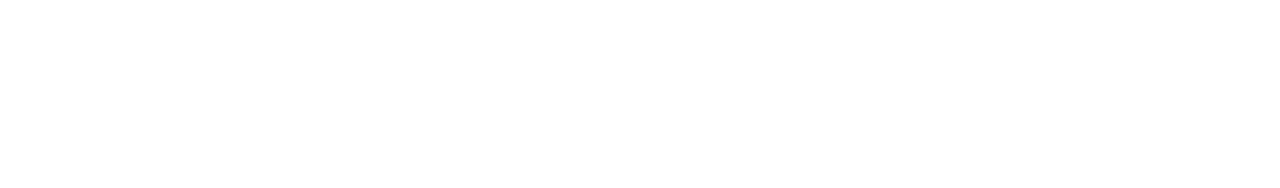
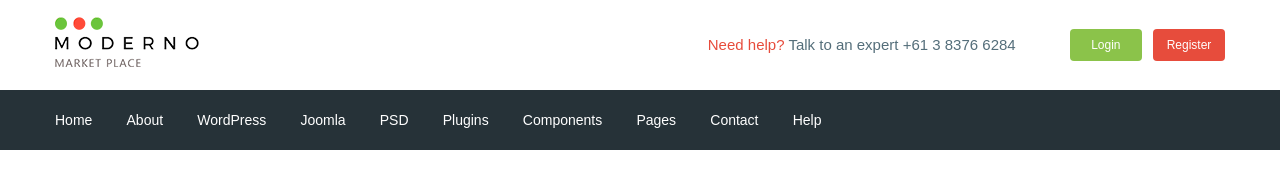
Before and after one commit to Weadmead/moderno_v2, a website: page app/index.html in a window 1280 px wide. Drawn offline with nearby package versions, Linux system fonts and the light colour scheme; files that its build step writes are made by us from their sources.

Commit message:
added header

```diff
--- a/app/index.html
+++ b/app/index.html
@@ -1,16 +1,102 @@
 <!DOCTYPE html>
 <html lang="en">
+
 <head>
     <meta charset="UTF-8">
     <meta http-equiv="X-UA-Compatible" content="IE=edge">
     <meta name="viewport" content="width=device-width, initial-scale=1.0">
     <title>Moderno</title>
+    <link href="https://fonts.googleapis.com/css2?family=Roboto:wght@500;700&display=swap" rel="stylesheet">
     <link rel="stylesheet" href="css/libs.min.css">
     <link rel="stylesheet" href="css/style.min.css">
 </head>
 
 <body>
 
+    <header class="header">
+        <div class="header__top">
+            <div class="container">
+                <div class="header__top-inner">
+                    <div class="header__logo">
+                        <a href="#">
+                            <img src="images/logo.png" alt="logo">
+                        </a>
+                    </div>
+                    <div class="header__text">
+                        <a href="#">
+                            <span>Need help?</span>
+                        </a>
+                        Talk to an expert
+                        <a class="header__phone" href="tel:61383766284">+61 3 8376 6284</a>
+                    </div>
+                    <div class="header__box">
+                        <a class="basket" href="#"></a>
+                        <a href="" class="header__btn header__btn-login">Login</a>
+                        <a href="" class="header__btn header__btn-register">Register</a>
+                    </div>
+                </div>
+            </div>
+        </div>
+        <div class="header__menu">
+            <div class="container">
+                <nav class="menu">
+                    <ul class="menu__list">
+                        <li>
+                            <a href="#">
+                                Home
+                            </a>
+                        </li>
+                        <li>
+                            <a href="#">
+                                About
+                            </a>
+                        </li>
+                        <li>
+                            <a href="#">
+                                WordPress
+                            </a>
+                        </li>
+                        <li>
+                            <a href="#">
+                                Joomla
+                            </a>
+                        </li>
+                        <li>
+                            <a href="#">
+                                PSD
+                            </a>
+                        </li>
+                        <li>
+                            <a href="#">
+                                Plugins
+                            </a>
+                        </li>
+                        <li>
+                            <a href="#">
+                                Components
+                            </a>
+                        </li>
+                        <li>
+                            <a href="#">
+                                Pages
+                            </a>
+                        </li>
+                        <li>
+                            <a href="#">
+                                Contact
+                            </a>
+                        </li>
+                        <li>
+                            <a href="#">
+                                Help
+                            </a>
+                        </li>
+                    </ul>
+                </nav>
+            </div>
+        </div>
+
+    </header>
 
 
 
--- /dev/null
+++ b/app/scss/_fonts.scss
@@ -0,0 +1,7 @@
+@font-face {
+    font-family: 'Roboto-Regular', sans-serif;
+    src: url('../fonts/Roboto-Regular.woff2') format('woff2'),
+         url('../fonts/Roboto-Regular.woff') format('woff');
+    font-weight: 400;
+    font-display: swap;
+}
--- /dev/null
+++ b/app/scss/_global.scss
@@ -0,0 +1,31 @@
+html{
+    box-sizing: border-box;
+}
+*,
+*::before,
+*::after{
+    box-sizing: inherit;
+}
+a{
+    display: inline-block;
+    text-decoration: none;
+    color: $text;
+}
+ul,
+li{
+    margin: 0;
+    padding: 0;
+    list-style: none;
+}
+body{
+    font-family: 'Roboto-Regular', sans-serif;
+    font-weight: 400;
+    font-size: 15px;
+    line-height: 24px;
+    color: $text;
+}
+.container{
+    max-width: 1200px;
+    margin: 0 auto;
+    padding: 0px 15px;
+}
--- /dev/null
+++ b/app/scss/_vars.scss
@@ -0,0 +1,4 @@
+$text: #546e7a;
+$red: #e74c3c;
+$green: #8bc34a;
+$bg: #263238;
--- a/app/scss/style.scss
+++ b/app/scss/style.scss
@@ -1,8 +1,53 @@
-html{
-    box-sizing: border-box;
+@import 'vars';
+@import 'global';
+@import 'fonts';
+
+
+.header__top-inner{
+    display: flex;
+    justify-content: space-between;
+    height: 90px;
+    align-items: center;
 }
-*,
-*::before,
-*::after{
-    box-sizing: inherit;
+.header__text{
+    margin-left: auto;
+    margin-right: 50px;
+    span {
+        color: $red;
+    }
 }
+.header__btn{
+    padding: 4px;
+    width: 72px;
+    border-radius: 4px;
+    text-align: center;
+    color: #fff;
+    font-size: 12px;
+    &-login {
+        background-color: $green;
+    }
+    &-register{
+        background-color: $red;
+        margin-left: 7px;
+    }
+}
+.header__menu{
+    background-color: $bg;
+}
+.menu{
+    display: flex;
+    align-items: center;
+    height: 60px;
+}
+.menu__list{
+    li {
+        display: inline-block;
+        & + li {
+            margin-left: 30px;
+        }
+    }
+    a{
+        color: #fff;
+        font-size: 14px;
+    }
+}
--- a/gulpfile.js
+++ b/gulpfile.js
@@ -8,7 +8,7 @@ let gulp = require('gulp'),
     cssmin = require('gulp-cssmin');
 
 gulp.task('sass', function(){
-    return gulp.src('app/scss/style.scss')
+    return gulp.src('app/scss/**/*.scss')
         .pipe(sass({outputStyle: 'compressed'}))
         .pipe(rename({suffix:'.min'}))
         .pipe(autoprefixer({
@@ -58,7 +58,7 @@ gulp.task('browser-sync', function() {
 });
 
 gulp.task('watch', function(){
-    gulp.watch('app/scss/style.scss', gulp.parallel('sass'));
+    gulp.watch('app/scss/**/*.scss', gulp.parallel('sass'));
     gulp.watch('app/*.html', gulp.parallel('html'));
     gulp.watch('app/js/*.js', gulp.parallel('js'));
 });
```
Also changed, not shown: app/css/style.min.css, app/fonts/Roboto-Regular.woff (added), app/fonts/Roboto-Regular.woff2 (added), app/images/logo.png (added).
